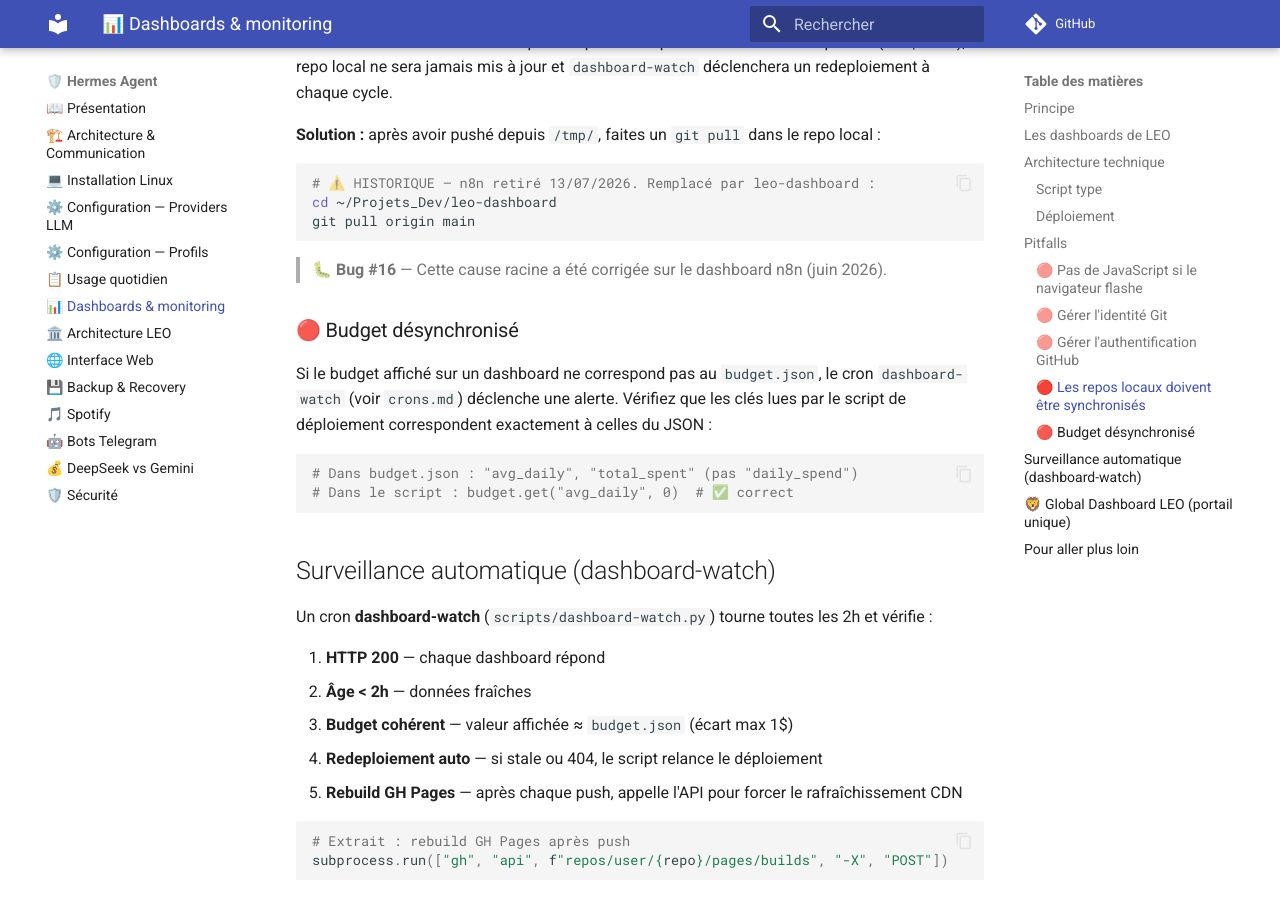
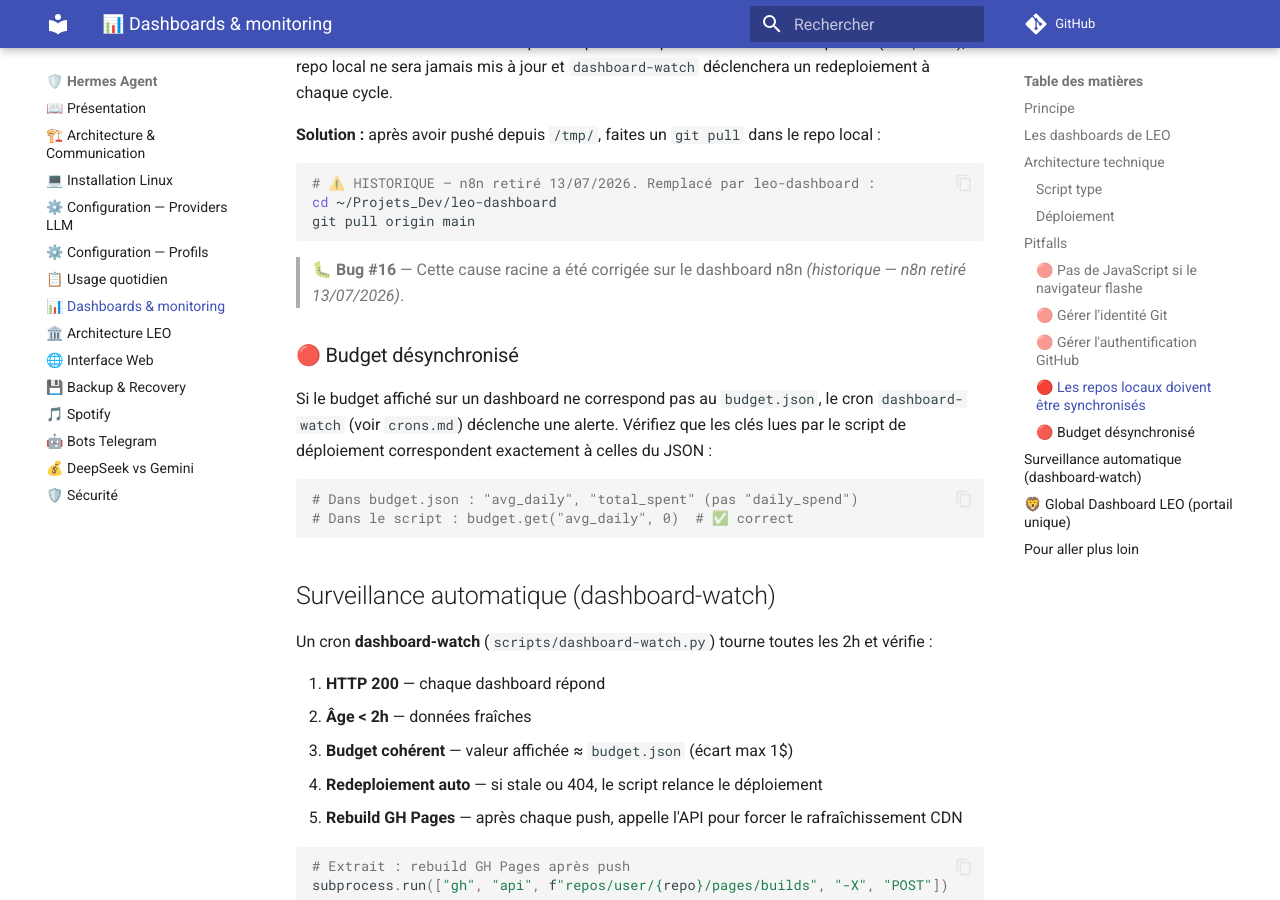
Before and after one commit to christophedanhier-hash/hermes-wiki, an MkDocs documentation site: the page built from docs/hermes/utilisation/dashboards.md, in a window 1280 px wide and 900 px high, scrolled down 2952 px. Built offline with MkDocs 1.6.1 and Material for MkDocs 9.7.7, drawn with Linux system fonts in a browser that asks for light colours; comment, search, counter and statistics services are not loaded.

Commit message:
fix(wiki): audit contrôle 3 — C1 14→45 crons, N1 dashboards historique

````diff
--- a/docs/hermes/utilisation/dashboards.md
+++ b/docs/hermes/utilisation/dashboards.md
@@ -133,7 +133,7 @@ cd ~/Projets_Dev/leo-dashboard
 git pull origin main
 ```
 
-> 🐛 **Bug #16** — Cette cause racine a été corrigée sur le dashboard n8n (juin 2026).
+> 🐛 **Bug #16** — Cette cause racine a été corrigée sur le dashboard n8n *(historique — n8n retiré 13/07/2026)*.
 
 ### 🔴 Budget désynchronisé
 
````
Also changed, not shown: docs/hermes/bureaux/ch11-bureau-michel.md (+1 -1 lines).
